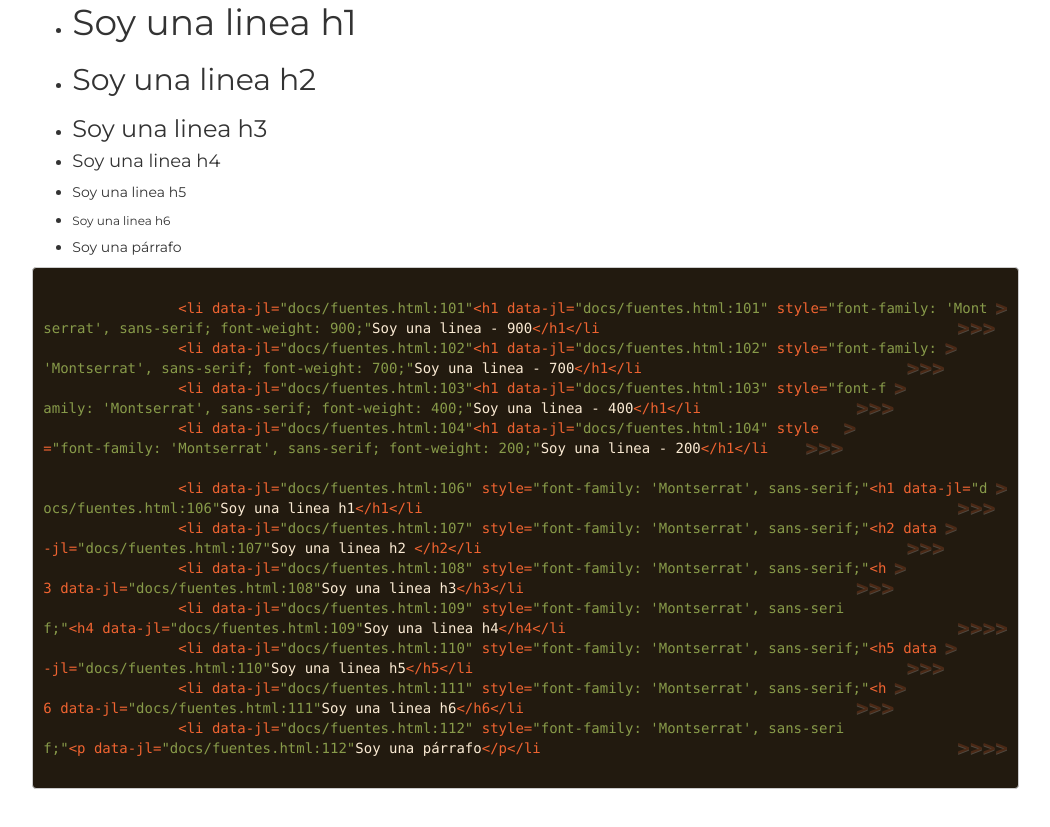
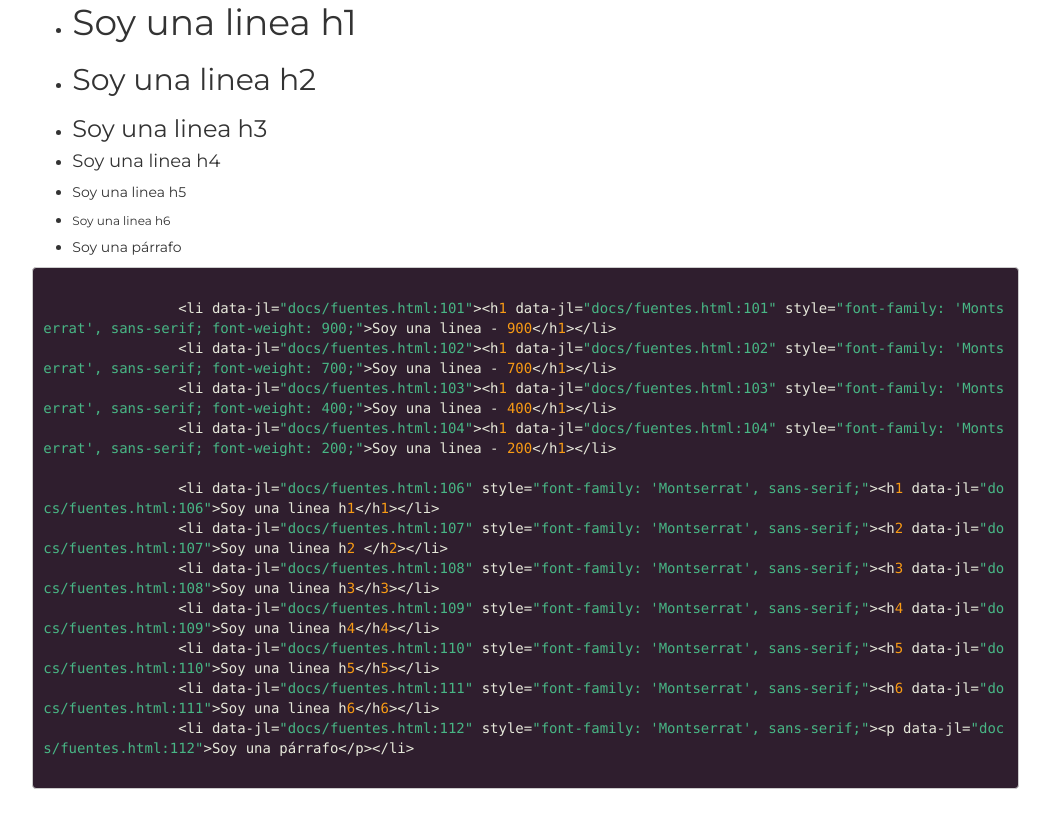
Before and after one commit to oskr1103/oskr1103.github.io, a website: page docs/fuentes.html in a window 1280 px wide. Shown: the part 916-1743 px from the top of the page, without its empty margins (221-1271 px from the left). Drawn offline with nearby package versions, Linux system fonts and the light colour scheme.

Commit message:
add style

```diff
--- a/docs/css/night.css
+++ b/docs/css/night.css
@@ -117,39 +117,39 @@ code {
   font-family: "Monaco", "Menlo", courier, monospace;
 }
 pre {
-  background-color: #221a0f;
-  color: #fbebd4;
+  background-color: #2f1e2e;
+  color: #e7e9db;
 }
 pre .comment {
-  color: #a57a4c;
+  color: #776e71;
 }
 pre .variable.global,
 pre .variable.class,
 pre .variable.instance {
-  color: #dc3958;
+  color: #ef6155;
 }
 pre .constant.numeric,
 pre .constant.language,
 pre .constant.hex-color,
 pre .keyword.unit {
-  color: #f79a32;
+  color: #f99b15;
 }
 pre .constant,
 pre .entity,
 pre .entity.class,
 pre .support {
-  color: #f06431;
+  color: #fec418;
 }
 pre .constant.symbol,
 pre .string {
-  color: #889b4a;
+  color: #48b685;
 }
 pre .entity.function,
 pre .support.css-property,
 pre .selector {
-  color: #8ab1b0;
+  color: #06b6ef;
 }
 pre .keyword,
 pre .storage {
-  color: #98676a;
+  color: #815ba4;
 }
--- a/docs/fuentes.html
+++ b/docs/fuentes.html
@@ -97,7 +97,7 @@
                 <li style="font-family: 'Montserrat', sans-serif;"><p>Soy una párrafo</p></li>
             </ul>
             <pre>
-                <code data-language="html">
+                <code data-language="css">
                 <li><h1 style="font-family: 'Montserrat', sans-serif; font-weight: 900;">Soy una linea - 900</h1></li>
                 <li><h1 style="font-family: 'Montserrat', sans-serif; font-weight: 700;">Soy una linea - 700</h1></li>
                 <li><h1 style="font-family: 'Montserrat', sans-serif; font-weight: 400;">Soy una linea - 400</h1></li>
```
